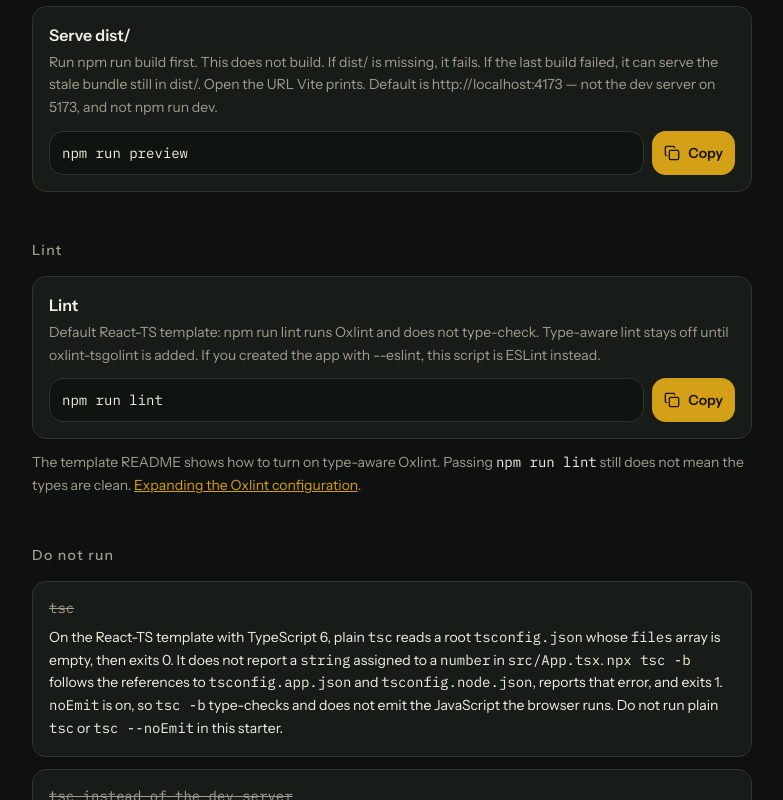
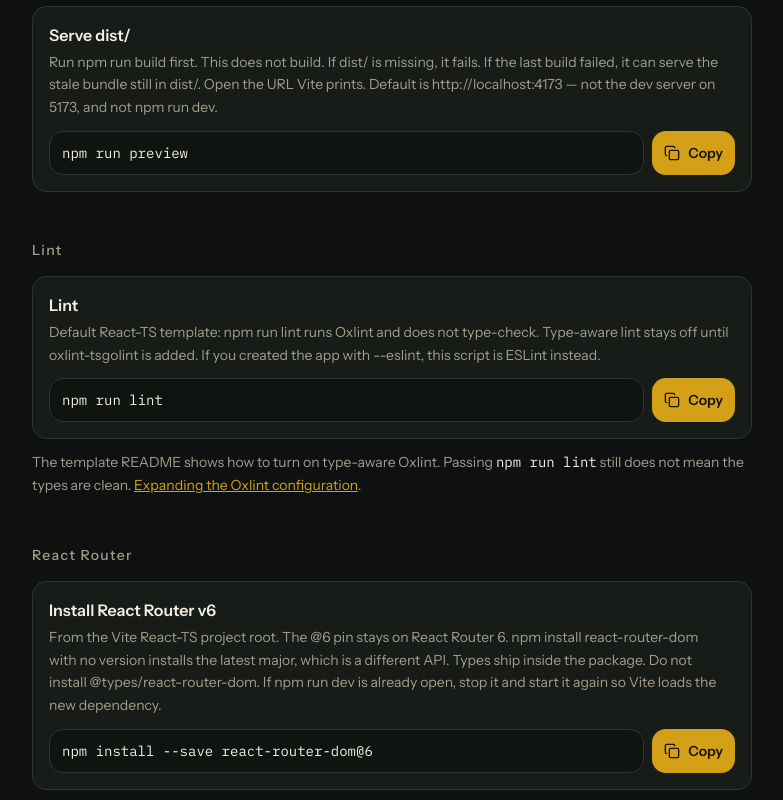
Before and after one commit to JosiahHands/viteTsCht, a React (Vite) app: page / in a window 1280 px wide. Shown: the part 2000-2800 px from the top of the page, without its empty margins (248-1031 px from the left). Built offline with nearby package versions, Linux system fonts and the light colour scheme.

Commit message:
added react router section

```diff
--- a/src/App.tsx
+++ b/src/App.tsx
@@ -76,6 +76,48 @@ const LINT: Row[] = [
   },
 ];
 
+const ROUTER: Row[] = [
+  {
+    id: "rr-install",
+    title: "Install React Router v6",
+    detail:
+      "From the Vite React-TS project root. The @6 pin stays on React Router 6. npm install react-router-dom with no version installs the latest major, which is a different API. Types ship inside the package. Do not install @types/react-router-dom. If npm run dev is already open, stop it and start it again so Vite loads the new dependency.",
+    command: "npm install --save react-router-dom@6",
+  },
+  {
+    id: "rr-main",
+    title: "One BrowserRouter, in src/main.tsx",
+    detail:
+      "Wrap App once, next to the existing createRoot call. Routes only work inside this router. Do not add a second BrowserRouter inside a page.",
+    command: `import { BrowserRouter } from "react-router-dom";
+
+<BrowserRouter>
+  <App />
+</BrowserRouter>`,
+  },
+  {
+    id: "rr-routes",
+    title: "Routes, Route, and Link",
+    detail:
+      "Put this in App.tsx. Route takes element={<Home />}. The v5 props component={Home} and the Switch component are not in v6. Link to=\"/about\" changes the URL without reloading. An a href=\"/about\" reloads the whole page. There is no about.html file. npm run dev and npm run preview already serve index.html for that path, then the router picks the element. A host that 404s unknown URLs will not: on Cloudflare Workers static assets, set not_found_handling to single-page-application, or a refresh of /about stays on 404.html.",
+    command: `import { Link, Route, Routes } from "react-router-dom";
+
+<Link to="/about">About</Link>
+<Routes>
+  <Route path="/" element={<Home />} />
+  <Route path="/about" element={<About />} />
+</Routes>`,
+  },
+  {
+    id: "rr-nav",
+    title: "Move from code",
+    detail:
+      "useNavigate is a hook. Call it inside a component rendered under that BrowserRouter, not at the top of the file.",
+    command: `const navigate = useNavigate();
+navigate("/about");`,
+  },
+];
+
 const STEPS = [
   {
     n: "01",
@@ -100,6 +142,7 @@ const JUMPS = [
   { href: "#types", label: "Type-check" },
   { href: "#build", label: "Build and preview" },
   { href: "#lint", label: "Lint" },
+  { href: "#router", label: "React Router" },
   { href: "#dont", label: "Do not run" },
 ];
 
@@ -236,6 +279,25 @@ function Home() {
         .
       </p>
 
+      <CommandGroup
+        id="router"
+        title="React Router"
+        rows={ROUTER}
+        copied={copied}
+        copyErrorId={copyErrorId}
+        onCopy={copy}
+      />
+      <p className="mt-3 text-sm leading-relaxed text-muted">
+        Same v6 package, data-API style: <Code>createBrowserRouter</Code> plus <Code>RouterProvider</Code>. That is not a second install.{" "}
+        <a
+          href="https://reactrouter.com/6.30.6/routers/create-browser-router"
+          className="text-primary underline"
+        >
+          createBrowserRouter
+        </a>
+        .
+      </p>
+
       <section className="mt-12" aria-labelledby="dont">
         <SectionHeading id="dont">Do not run</SectionHeading>
         <ul className="mt-4 grid gap-3">
@@ -336,7 +398,13 @@ function CommandGroup({
               <h3 className="font-semibold text-fg">{row.title}</h3>
               <p className="mt-1 text-sm leading-relaxed text-muted">{row.detail}</p>
               <div className="mt-3 flex items-stretch gap-2">
-                <code className="flex min-h-11 min-w-0 flex-1 items-center overflow-x-auto rounded-lg border border-border bg-inset px-3 font-mono text-sm text-fg">
+                <code
+                  className={
+                    row.command.includes("\n")
+                      ? "block min-h-11 min-w-0 flex-1 overflow-x-auto whitespace-pre rounded-lg border border-border bg-inset px-3 py-3 font-mono text-sm leading-relaxed text-fg"
+                      : "flex min-h-11 min-w-0 flex-1 items-center overflow-x-auto rounded-lg border border-border bg-inset px-3 font-mono text-sm text-fg"
+                  }
+                >
                   {row.command}
                 </code>
                 <button
```
